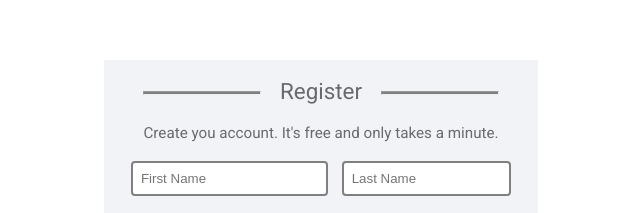
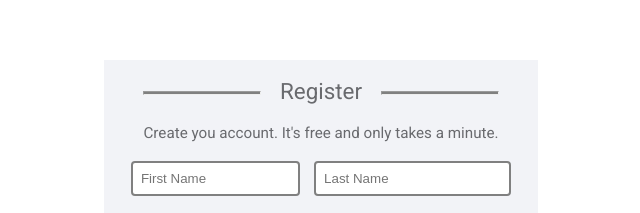
Before and after one commit to Simkav/fe_form, a plain HTML site: page index.html in a window 1280 px wide. Shown: the part 103-316 px from the top of the page, 319-959 px from the left. Drawn offline with Linux system fonts and the light colour scheme.

Commit message:
Remove binding to html

```diff
--- a/assets/css/style.css
+++ b/assets/css/style.css
@@ -35,10 +35,10 @@
   display: flex;
   justify-content: space-around;
 }
-.form-names > .form-input:last-child {
+.form-first-name {
   max-width: 43%;
 }
-.form-names > .form-input:first-child {
+.form-last-name {
   max-width: 50%;
 }
 .form > .form-input {
--- a/index.html
+++ b/index.html
@@ -25,8 +25,8 @@
       >
       <form class="form" action="#" method="GET">
         <div class="form-names">
-          <input class="form-input" type="text" placeholder="First Name" />
-          <input class="form-input" type="text" placeholder="Last Name" />
+          <input class="form-input form-first-name" type="text" placeholder="First Name" />
+          <input class="form-input form-last-name" type="text" placeholder="Last Name" />
         </div>
         <input class="form-input" type="email" placeholder="Email" />
         <input class="form-input" type="password" placeholder="Password" />
```
